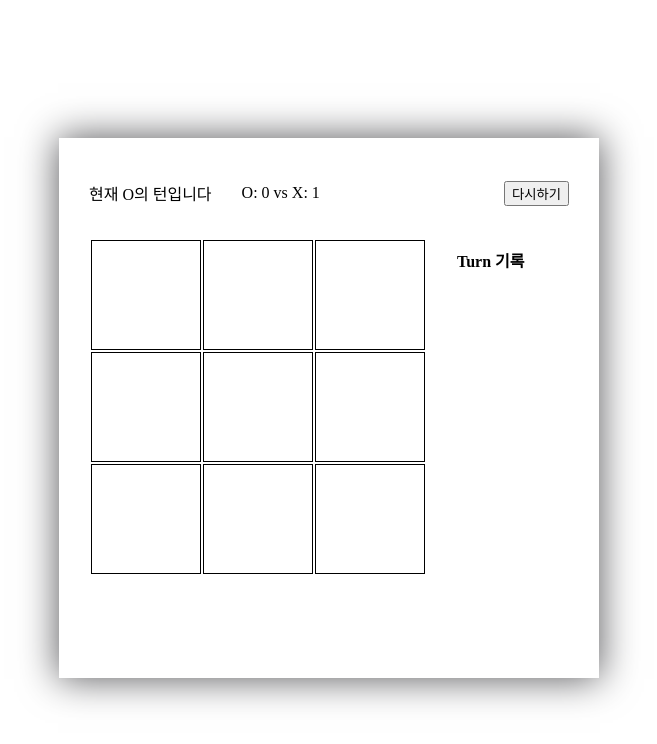
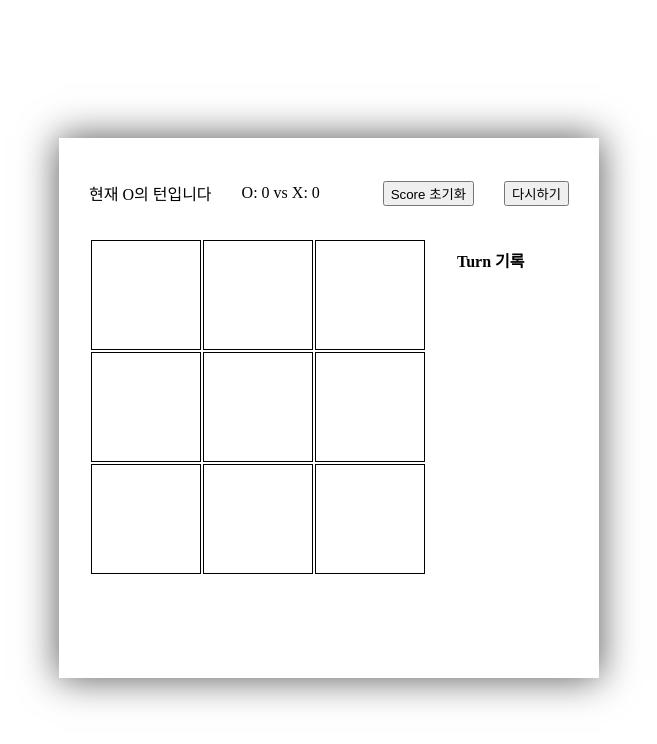
Before and after one commit to geniusgo/tic-tac-toe, a React (Vite) app: page / in a window 1280 px wide. Shown: the top 744 px of the page, without its empty margins (319-976 px from the left). Built offline with nearby package versions, Linux system fonts and the light colour scheme.

Commit message:
필요한 기능 구현 완료

```diff
--- a/src/App.tsx
+++ b/src/App.tsx
@@ -3,7 +3,7 @@ import Header from './components/Header';
 import Board from './components/Board';
 import Sidebar from './components/Sidebar';
 import { useReducer, useState, useEffect } from 'react';
-import { Histories, Records } from './types/types';
+import { Histories, Records, Scores } from './types/types';
 import { WINNING_CONDITION } from './constants/winning-condition';
 
 type Action =
@@ -29,6 +29,7 @@ function App() {
   const [histories, dispatch] = useReducer(reducer, [Array(9).fill('')]); // 진행된 턴의 누적 기록 보관
   const [turn, setTurn] = useState('O'); // 누구 차례인지, 처음은 O부터 시작
   const [records, setRecords] = useState<Records>(() => histories[histories.length - 1]);
+  const [scores, setScores] = useState<Scores>({ O: 0, X: 0 });
 
   const handleHistoriesAdd = (records: string[]) => {
     dispatch({
@@ -52,14 +53,21 @@ function App() {
 
   return (
     <div>
-      <Header turn={turn} handleHistoriesReset={handleHistoriesReset} />
+      <Header
+        turn={turn}
+        scores={scores}
+        setScores={setScores}
+        handleHistoriesReset={handleHistoriesReset}
+      />
       <div className='contents'>
         <Board
           turn={turn}
           histories={histories}
           records={records}
+          scores={scores}
           setTurn={setTurn}
           setRecords={setRecords}
+          setScores={setScores}
           handleHistoriesAdd={handleHistoriesAdd}
           handleHistoriesReset={handleHistoriesReset}
         />
--- a/src/components/Board.tsx
+++ b/src/components/Board.tsx
@@ -1,14 +1,16 @@
 import { useEffect, useState } from 'react';
 import './Board.css';
-import { Records } from '../types/types';
+import { Records, Scores } from '../types/types';
 import { WINNING_CONDITION } from '../constants/winning-condition';
 
 interface Props {
   turn: string;
   records: Records;
+  scores: Scores;
   histories: Records[];
   setTurn: React.Dispatch<React.SetStateAction<string>>;
   setRecords: React.Dispatch<React.SetStateAction<Records>>;
+  setScores: React.Dispatch<React.SetStateAction<Scores>>;
   handleHistoriesAdd: (record: string[]) => void;
   handleHistoriesReset: () => void;
 }
@@ -16,9 +18,11 @@ interface Props {
 const Board = ({
   turn,
   records,
+  scores,
   histories,
   setTurn,
   setRecords,
+  setScores,
   handleHistoriesAdd,
   handleHistoriesReset,
 }: Props) => {
@@ -51,6 +55,7 @@ const Board = ({
 
   // records 변경되면 승리 조건 파악하고 충족 시 끝내기
   useEffect(() => {
+    let checker = false;
     // 승리 조건에 해당하는 경우 있는지 확인
     WINNING_CONDITION.forEach((condition) => {
       const condition0 = records[condition[0]] !== '';
@@ -58,14 +63,18 @@ const Board = ({
       const condition2 = records[condition[0]] === records[condition[2]];
 
       if (condition0 && condition1 && condition2) {
+        scores[turn === 'O' ? 'X' : 'O'] += 1;
+        setScores({ ...scores });
         if (window.confirm(`${turn === 'O' ? 'X' : 'O'} 승리하였습니다. 다시 할까요?`)) {
           handleHistoriesReset();
         }
+
+        checker = true;
       }
     });
 
-    // 마지막 칸까지 다 둔건지 확인하고 그 안에 승부 안 났으면 무승부
-    if (histories.length === 10) {
+    if (histories.length === 10 && !checker) {
+      // 마지막 칸까지 다 둔건지 확인하고 그 안에 승부 안 났으면 무승부
       if (window.confirm('무승부입니다. 다시 할까요?')) {
         handleHistoriesReset();
       }
--- a/src/components/Header.tsx
+++ b/src/components/Header.tsx
@@ -1,21 +1,29 @@
+import { Scores } from '../types/types';
 import './Header.css';
 
 interface Props {
   turn: string;
+  scores: Scores;
+  setScores: React.Dispatch<React.SetStateAction<Scores>>;
   handleHistoriesReset: () => void;
 }
 
-const Header = ({ turn, handleHistoriesReset }: Props) => {
-  const handleClick = (e: React.MouseEvent<HTMLElement>) => {
+const Header = ({ turn, scores, setScores, handleHistoriesReset }: Props) => {
+  const handleGameResetClick = (e: React.MouseEvent<HTMLElement>) => {
     handleHistoriesReset();
+  };
+
+  const handleScoreResetClick = (e: React.MouseEvent<HTMLElement>) => {
+    setScores({ O: 0, X: 0 });
   };
 
   return (
     <div className='header'>
       <div className='turn'>{`현재 ${turn}의 턴입니다`}</div>
-      <div className='score'>{`O: ${0} vs X: ${1}`}</div>
+      <div className='score'>{`O: ${scores['O']} vs X: ${scores['X']}`}</div>
+      <button onClick={handleScoreResetClick}>Score 초기화</button>
       <div className='re-start'>
-        <button onClick={handleClick}>다시하기</button>
+        <button onClick={handleGameResetClick}>다시하기</button>
       </div>
     </div>
   );
--- a/src/types/types.ts
+++ b/src/types/types.ts
@@ -1,2 +1,3 @@
 export type Records = string[];
 export type Histories = Records[];
+export type Scores = { [key: string]: number };
```
